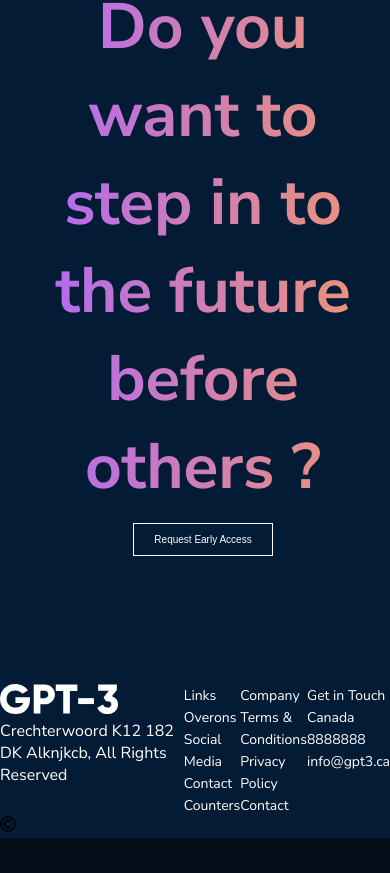
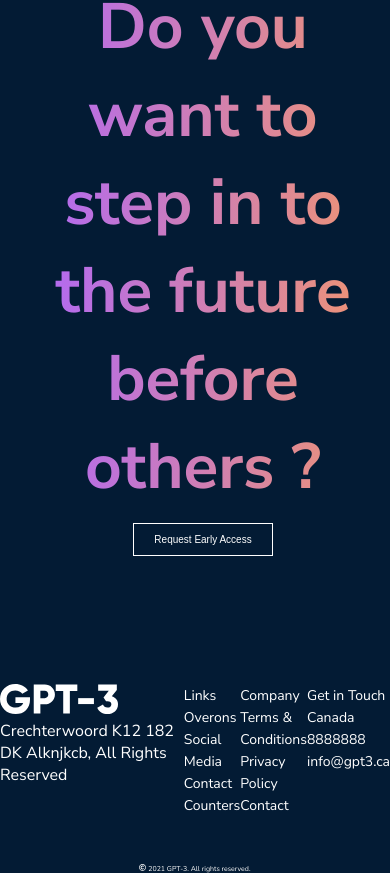
Before and after one commit to Lekanlekzy/GP3-AI-Web, a React (Create React App) app in the folder gpt3/: page / in a window 390 px wide. Shown: the part 8830-9703 px from the top of the page. Before the commit the page ends 9668 px from the top, so only its background shows below. Built offline with nearby package versions, Linux system fonts and the light colour scheme.

Commit message:
mobile-friendly

```diff
--- a/gpt3/src/containers/footers/Footers.jsx
+++ b/gpt3/src/containers/footers/Footers.jsx
@@ -38,8 +38,8 @@ const Footers = () => {
           <p><a>info@gpt3.ca</a></p>
         </div>
       </div>
-      <div>
-      <FaRegCopyright />
+      <div className='gpt3__footer-cpy'>
+      <FaRegCopyright color='#fff' /> <a>2021 GPT-3. All rights reserved.</a>
       </div>
     </div>
   )
--- a/gpt3/src/containers/footers/footer.css
+++ b/gpt3/src/containers/footers/footer.css
@@ -22,6 +22,7 @@
 .gpt3__footer-down_Section{
     display: flex;
     justify-content: space-around;
+    margin: 0 0 3rem 0;
 }
 
 .gpt3__footer-down_SectionA p{
@@ -40,3 +41,21 @@
     gap: 0px;
     opacity: 0px;
 }
+
+.gpt3__footer-cpy{
+    color: #FFFFFF;
+    font-size: 7px;
+    text-align: center;
+}
+
+@media only screen and (max-width: 600px) {
+    .gpt3__footer-down_Section{
+        display: flex;
+        flex-direction: row;
+    }
+
+    .gpt3__footer-down_SectionB{
+        display: flex;
+        flex-direction: column;
+    }
+  }
```
